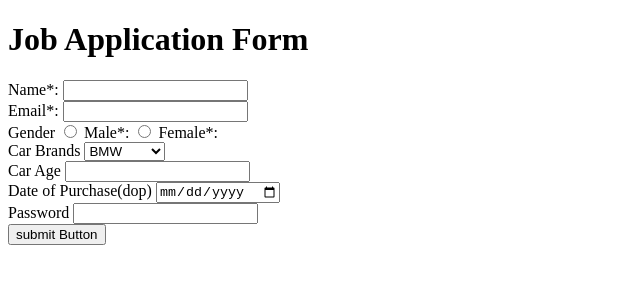
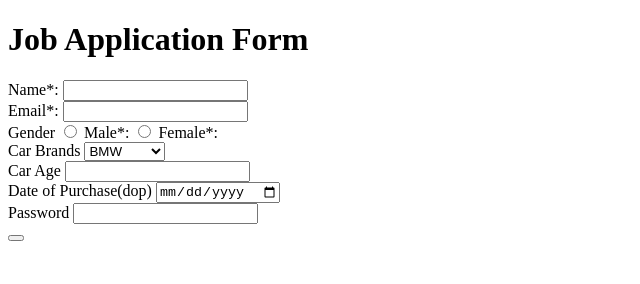
Before and after one commit to acciojob/car-insurance-form-khushalchopraa, a website: page main.html in a window 1280 px wide. Shown: the whole page, without its empty margins (0-640 px from the left). Drawn offline with Linux system fonts and the light colour scheme.

Commit message:
created a submission

```diff
--- a/main.html
+++ b/main.html
@@ -31,13 +31,13 @@
 		<option value="Mercedez">Mercedez</option>
 		</select><br>
 
-<label for="age">Car Age</label>
+<label for="carage">Car Age</label>
 	<input type="number" id ="carage" required><br>
 		<label for="dop">Date of Purchase(dop)</dop></label>
 		<input type="Date" id="dop" required><br>
-		<lable for="password">Password</lable>
+		<label for="password">Password</lable>
 		<input type="Password" id="password" name="password" required><br>
-		<input type="submit" value="submit Button">
+		<button type="submit" value="submit Button"></button>
 			</form>
 		<script type="text/javascri
 
```
